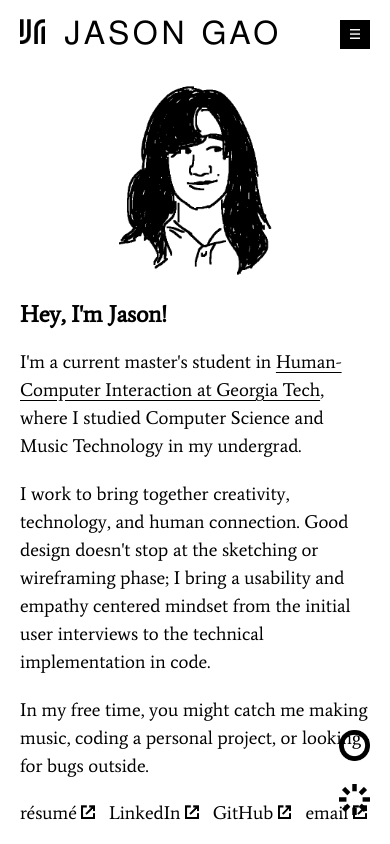
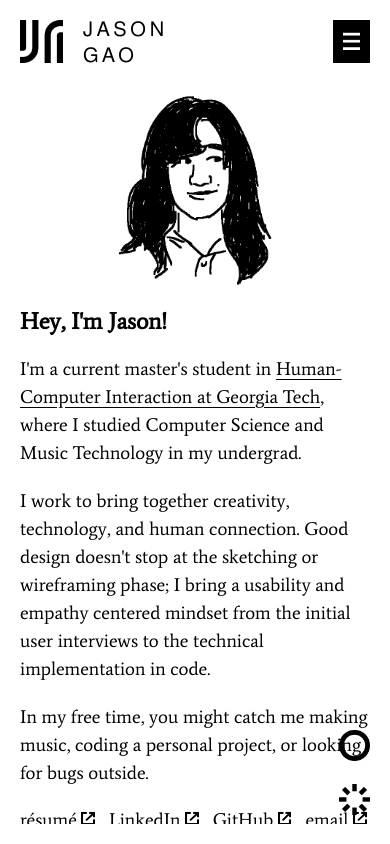
Before and after one commit to MyriadRivers/myriadrivers.github.io, a React (Create React App) app: page /about in a window 390 px wide. Built offline with nearby package versions, Linux system fonts and the light colour scheme.

Commit message:
Make click targets larger for mobile, add bottom space on about page

```diff
--- a/src/components/Navbar/NavOption.tsx
+++ b/src/components/Navbar/NavOption.tsx
@@ -5,12 +5,14 @@ import { ReactNode } from "react";
 const StyledNavOption = styled.div<{ $active: boolean }>`
     font-family: ${props => props.theme.headerFont};
     font-size: calc(min(5pt + 2vw, 16pt));
+
     transform: translate3d(0,0,0);
 
     text-transform: uppercase;
     letter-spacing: 6pt;
 
     @media ${breakpoints.laptop} {
+        font-size: 18pt;
         letter-spacing: 4pt;
     }
 
--- a/src/components/Navbar/Navbar.tsx
+++ b/src/components/Navbar/Navbar.tsx
@@ -45,8 +45,7 @@ const StyledNavbar = styled.div<{ $open: boolean }>`
     .homeLink {
         /* background: pink; */
         font-family: ${props => props.theme.headerFont};
-        font-size: 2rem;
-        letter-spacing: 0.25rem;
+        font-size: 42pt;
         line-height: 1.65em;
 
         margin-top: -.4em;
@@ -58,9 +57,34 @@ const StyledNavbar = styled.div<{ $open: boolean }>`
         overflow: hidden;
     }
 
+    .homeDomLink {
+        width: 100%;
+        display: flex;
+    }
+
+    .mobileName {
+        width: 100%;
+        font-size: 40pt;
+        letter-spacing: 0.25rem;
+
+        @media ${breakpoints.xs} {
+            font-size: 15pt;
+            display: flex;
+            flex-direction: column;
+            line-height: 15pt;
+            justify-content: end;
+            margin-bottom: -2px;
+        }
+
+        display: flex;
+        flex-direction: row;
+        gap: 0.3em;
+    }
+
     .riverLogo {
         height: 90%;
         margin-right: 20px;
+        margin-top: 0.11em;
     }
 
     .menuIcon {
@@ -115,9 +139,9 @@ function Navbar({ links }: { links: Array<string> }) {
                     <Link to={links[0]} onClick={() => {
                         setOpen(false);
                         setActive(0);
-                    }}>
+                    }} className={"homeDomLink"}>
                         <img src={riverImage} alt={"Jason Gao"} className={"riverLogo"} />
-                        JASON GAO
+                        <div className={"mobileName"}><div>JASON</div><div>GAO</div></div>
                     </Link>
                 </div>
             </div>
--- a/src/pages/about/About.tsx
+++ b/src/pages/about/About.tsx
@@ -81,6 +81,15 @@ const StyledAbout = styled.div`
         width: auto;
 
     }
+
+    .bottomSpace {
+        display: none;
+
+        @media ${breakpoints.mobile} {
+            display: inline-block;
+        }
+        min-height: 100px;
+    }
 `
 
 const links = [
@@ -123,6 +132,7 @@ function About() {
                     In my free time, you might catch me making music, coding a personal project, or looking for bugs outside.
                 </p>
                 <LinkList links={links} />
+                <div className={"bottomSpace"} />
             </div>
         </div>
     </StyledAbout>);
--- a/src/styles/breakpoints.ts
+++ b/src/styles/breakpoints.ts
@@ -1,9 +1,11 @@
 const size = {
+    xs: "500px",
     mobile: "764px",
     laptop: "1000px"
 }
 
 const breakpoints = {
+    xs: `(max-width: ${size.xs})`,
     mobile: `(max-width: ${size.mobile})`,
     laptop: `(max-width: ${size.laptop})`,
 }
```
